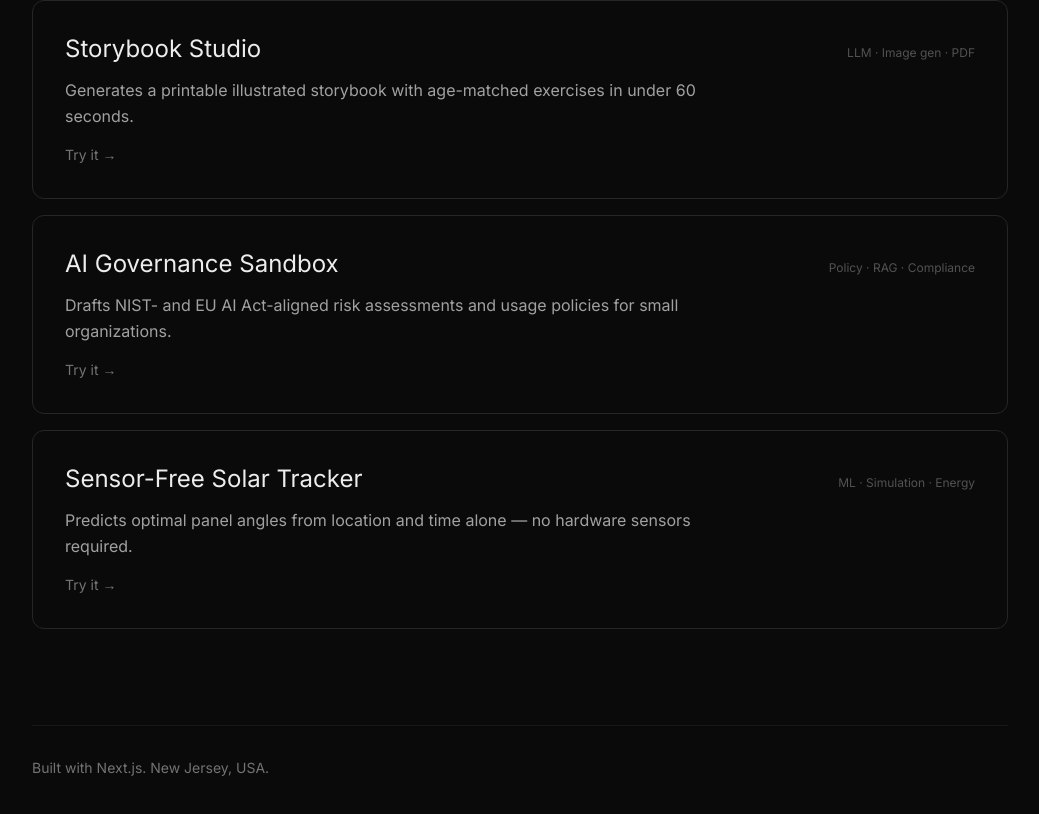
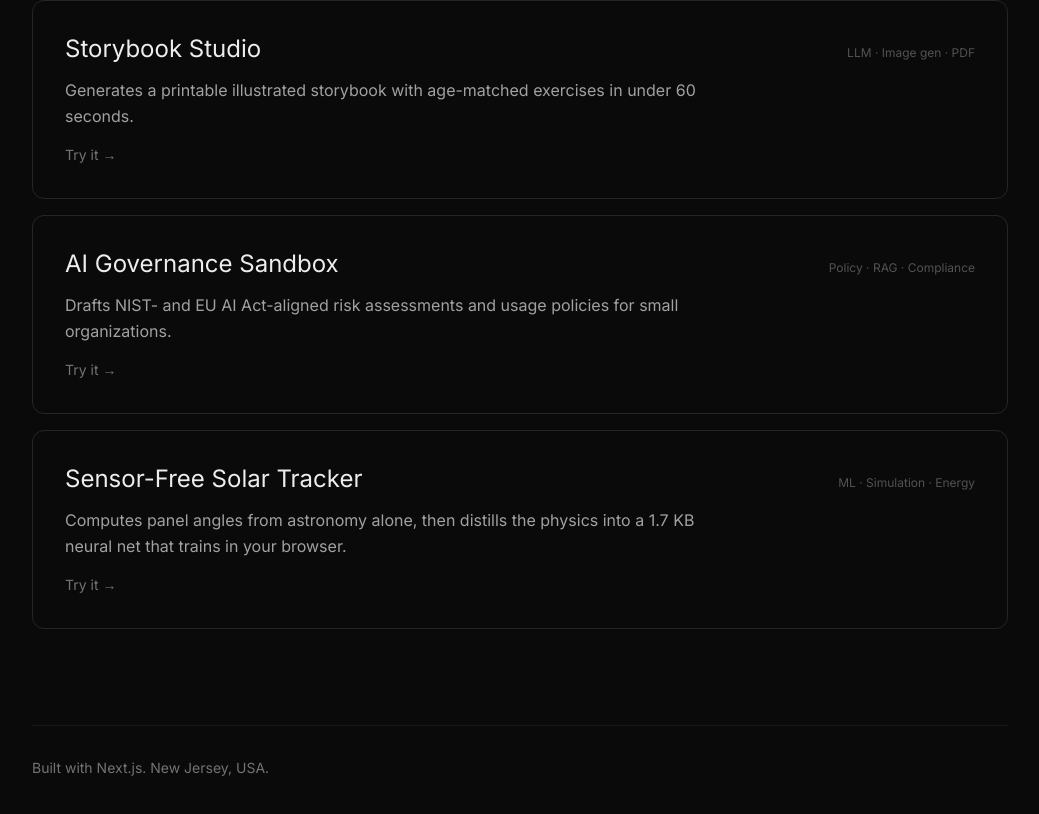
Before and after one commit to ellyshaaa/Portfolio, a Next.js app: page / in a window 1280 px wide. Shown: the part 596-1410 px from the top of the page, without its empty margins (120-1159 px from the left). Built offline with nearby package versions, Linux system fonts and the light colour scheme.

Commit message:
solar tracker with learned controller

```diff
--- a/app/page.tsx
+++ b/app/page.tsx
@@ -16,7 +16,7 @@ const projects = [
   {
     href: "/solar",
     title: "Sensor-Free Solar Tracker",
-    line: "Predicts optimal panel angles from location and time alone — no hardware sensors required.",
+    line: "Computes panel angles from astronomy alone, then distills the physics into a 1.7 KB neural net that trains in your browser.",
     tag: "ML · Simulation · Energy",
   },
 ];
```
